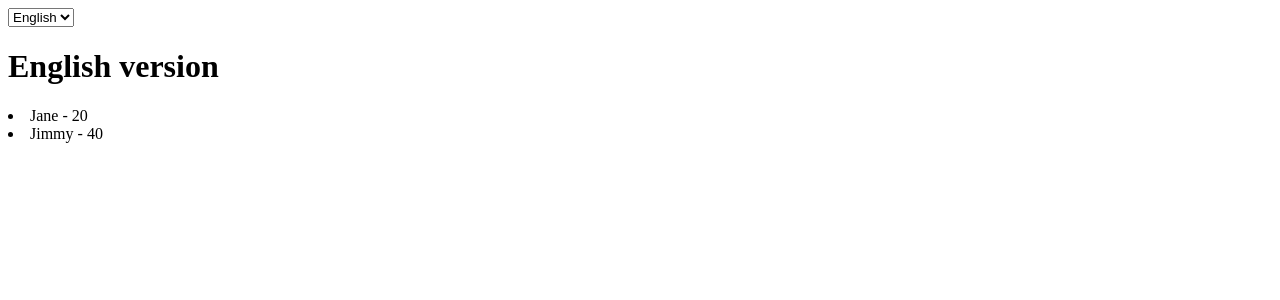
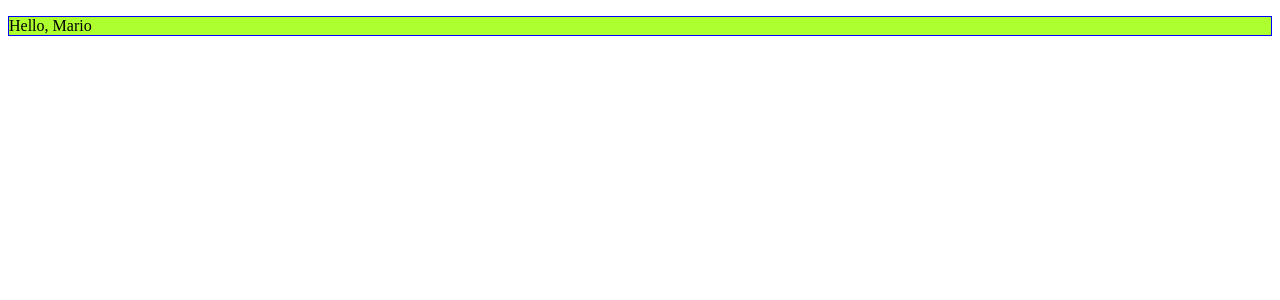
Before and after one commit to Marius0092/react-exercises, a React (Create React App) app: page / in a window 1280 px wide. Shown: the top 300 px of the page. Built offline with nearby package versions, Linux system fonts and the light colour scheme.

Commit message:
react-router-01

```diff
--- a/package.json
+++ b/package.json
@@ -8,6 +8,7 @@
     "@testing-library/user-event": "^13.5.0",
     "react": "^18.2.0",
     "react-dom": "^18.2.0",
+    "react-router-dom": "^6.4.2",
     "react-scripts": "5.0.1",
     "web-vitals": "^2.1.4"
   },
--- a/src/App.js
+++ b/src/App.js
@@ -1,51 +1,13 @@
 import React from "react";
-import { DisplayLanguage } from "./DisplayLanguage";
-import { LanguageContext } from "./LanguageContext";
-import { useState } from "react";
-// import { Welcome } from "./Welcome";
-// import { Sum } from "./Sum";
-// import { ClickCounter } from "./ClickCounter";
-// import { Login } from "./Login";
-// import { Counter } from "./Counter";
-// import { GithubUser } from "./GithubUser";
-// import { GithubUserList } from "./GithubUserList";
-// import { HookCounter } from "./UseCounter";
-// import { HookForm } from "./HookForm";
-// import { FetchGithub } from "./useGithubUser";
-// import { CarDetails } from "./CarDetails";
-import { FilteredList } from "./FilteredList";
+import { Route, Routes } from "react-router-dom";
+import { Welcome } from "./Welcome";
+
 
 export function App() {
 
-    const [language, setLanguage] = useState("en");
-
-    function handleChangeLanguage(event) {
-        setLanguage(event.target.value);
-    }
-
     return (
-        <div>
-            <select value={language} onChange={handleChangeLanguage}>
-                <option value="en">English</option>
-                <option value="it">Italiano</option>
-            </select>
-            <LanguageContext.Provider value={language}>
-                <DisplayLanguage />
-            </LanguageContext.Provider>
-            {/* <Welcome />
-            <Sum />
-            <ClickCounter onCounterChange={(counter) => {
-                return console.log(`current value is ${counter}`)
-            }} />
-            <Login />
-            <Counter />
-            <GithubUser username="Marius0092" />
-            <GithubUserList />
-            <HookCounter />
-            <HookForm />
-            <FetchGithub username="Marius0092" />
-            <CarDetails initialData={{model: "Mercedes", year: "2022", color: "Gray"}} /> */}
-            <FilteredList />
-        </div>
+        <Routes>
+            <Route path="/" element={<Welcome name = "Mario" />} />
+        </Routes>
     )
 }
--- a/src/index.js
+++ b/src/index.js
@@ -1,7 +1,14 @@
-import ReactDOM from "react-dom";
-import { App } from "./App";
-import "./index.css"
+import ReactDOM from "react-dom"
+import { App } from "./App"
+import { BrowserRouter } from "react-router-dom"
+import './index.css'
+
 
 const root = document.querySelector('#root')
-
-ReactDOM.render(<App />, root)
+ReactDOM.render(
+    < >
+        <BrowserRouter>
+            <App />
+        </BrowserRouter>
+    </>
+    , root)
```
Also changed, not shown: 1 other file (tests, documents, lock files or other folders).
